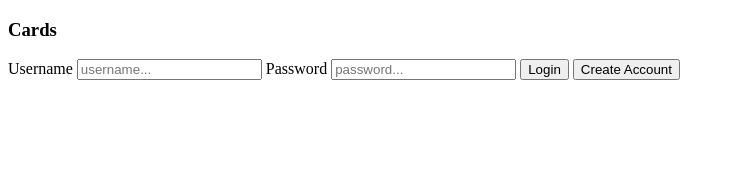
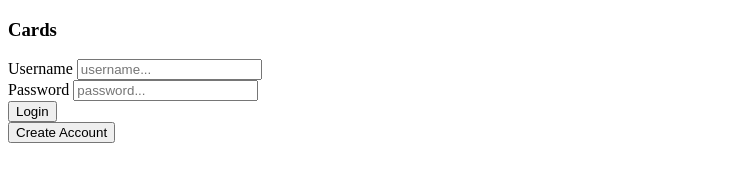
Before and after one commit to sleininger117/CardsProject, a website: page public/login.html in a window 1280 px wide. Shown: the whole page, without its empty margins (0-735 px from the left). Drawn offline with Linux system fonts and the light colour scheme.

Commit message:
Update login.html
Updated login.html to have basic styling. CSS incomplete as of now.

```diff
--- a/public/login.html
+++ b/public/login.html
@@ -3,16 +3,32 @@
     <head>
         <title>Cards: Sharing made easy</title>
     </head>
+    <meta name="viewport" content="width=device-width, initial-scale=1">
+    <link rel="stylesheet" type="text/css" href="cards.css">
     <body>
-        <div>
+    <div class="smartphone">
+    <div class="content">
+        <div class="logoText">
             <h3>Cards</h3>
         </div>
+
+        <div class="loginFields">
       		<label for="username">Username</label>
        	 	<input type="text" id="username" name="uname" placeholder="username...">
+       	 	<br>
         	<label for="password">Password</label>
        	 	<input type="text" id="password" name="pword" placeholder="password...">
+    	</div>
+
+    	<div class="signIn">
         	<button id="login" onclick="toHome()">Login</button>
+        </div>
+
+        <div class="signUp">
         	<button id="createAccount" onclick="toHome()">Create Account</button>
+ 	    </div>
+ 	</div>
+ 	</div>
     </body>
     <script>
         //Javascript for the page goes here, I will add it later.
```
Lines whose indentation alone changed are shown as unchanged.
